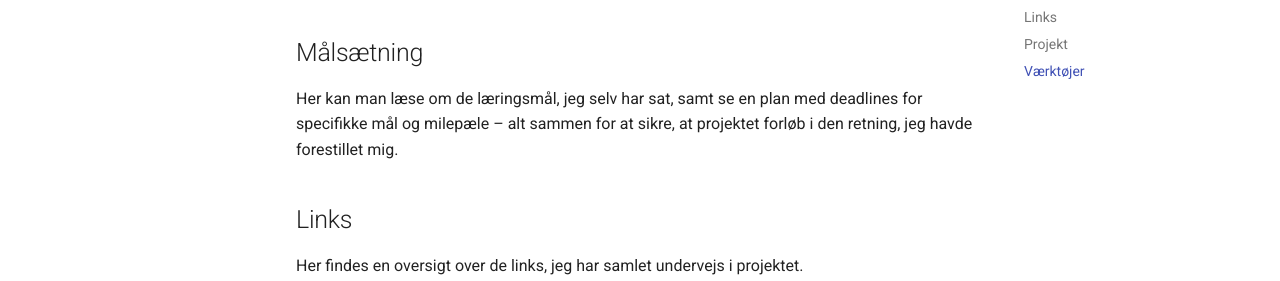
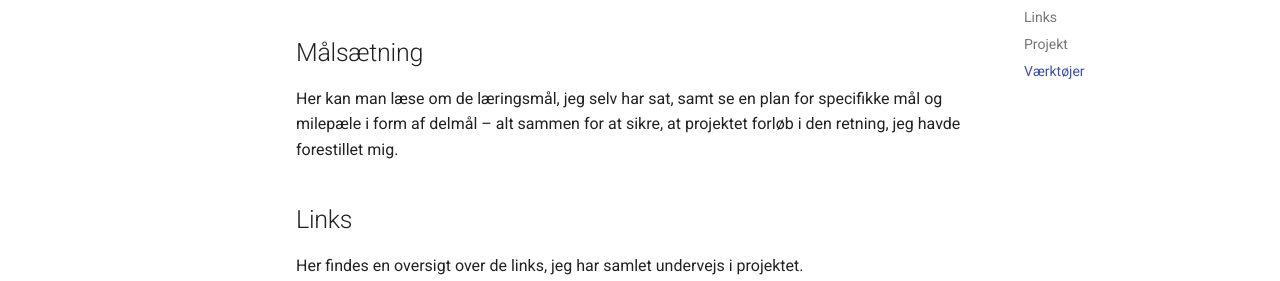
Before and after one commit to Efily/E25-Projekt, an MkDocs documentation site: the page built from docs/index.md, in a window 1280 px wide and 900 px high, scrolled down 617 px. Shown: the part 217-498 px from the top of the window. Built offline with MkDocs 1.6.1 and Material for MkDocs 9.7.7, drawn with Linux system fonts in a browser that asks for light colours.

Commit message:
Update index.md

```diff
--- a/docs/index.md
+++ b/docs/index.md
@@ -13,7 +13,7 @@ Herunder finder du et kort overblik over, hvad de enkelte faner på siden indeho
 
 ##Målsætning
 
-Her kan man læse om de læringsmål, jeg selv har sat, samt se en plan med deadlines for specifikke mål og milepæle – alt sammen for at sikre, at projektet forløb i den retning, jeg havde forestillet mig.
+Her kan man læse om de læringsmål, jeg selv har sat, samt se en plan for specifikke mål og milepæle i form af delmål – alt sammen for at sikre, at projektet forløb i den retning, jeg havde forestillet mig.
 
 ##Links
 
```
